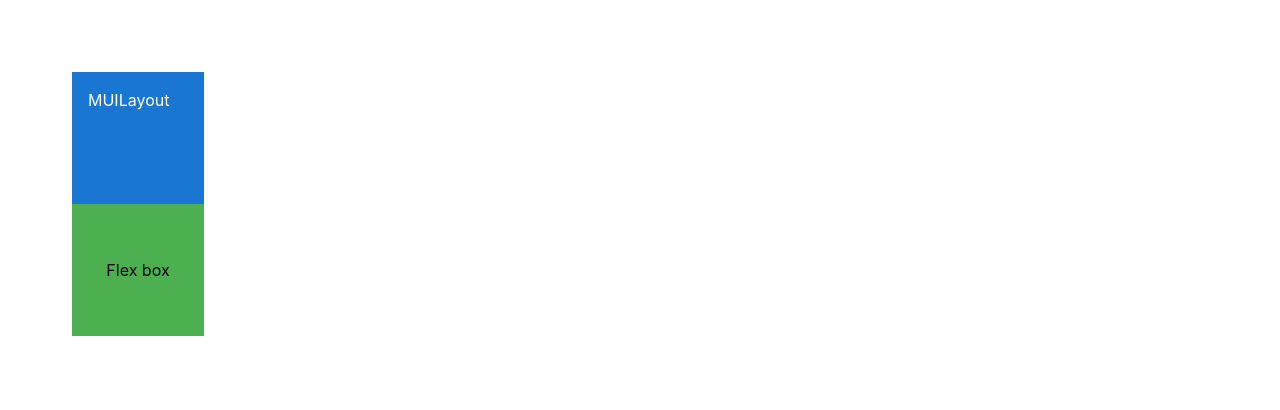
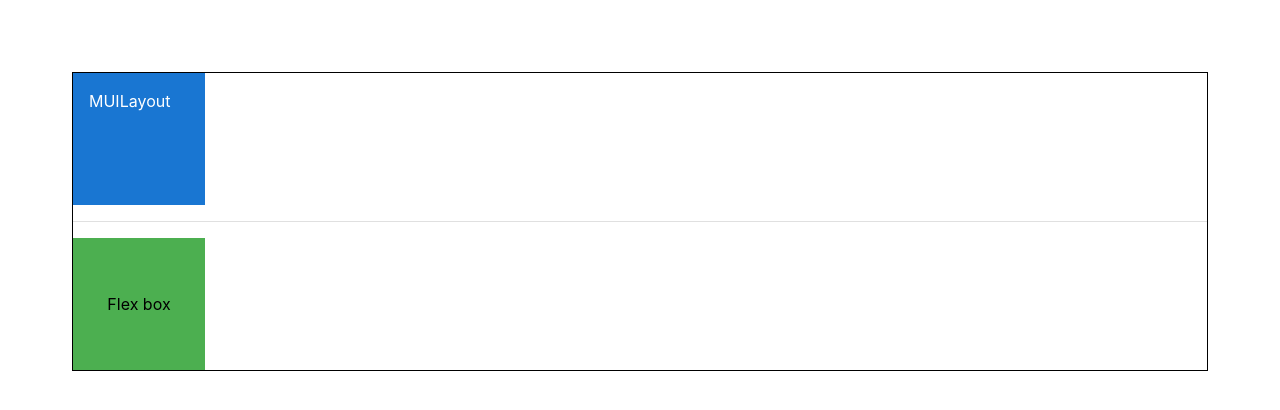
Before and after one commit to MuhdHanish/learnig_mui, a React (Vite) app: page / in a window 1280 px wide. Shown: the top 410 px of the page. Built offline with nearby package versions, Linux system fonts and the light colour scheme.

Commit message:
lesson 12 - Stack

```diff
--- a/src/components/MUILayout.tsx
+++ b/src/components/MUILayout.tsx
@@ -1,8 +1,8 @@
-import { Box } from "@mui/material";
+import { Box, Stack, Divider } from "@mui/material";
 
 const MUILayout = () => {
   return (
-    <>
+      <Stack sx={{border:"1px solid"}} direction={"column"} spacing={2} divider={<Divider orientation="horizontal" flexItem/>}>
       <Box
         sx={{
           backgroundColor: "primary.main",
@@ -26,7 +26,7 @@ const MUILayout = () => {
       >
         Flex box
       </Box>
-    </>
+    </Stack>
   );
 };
 
```
